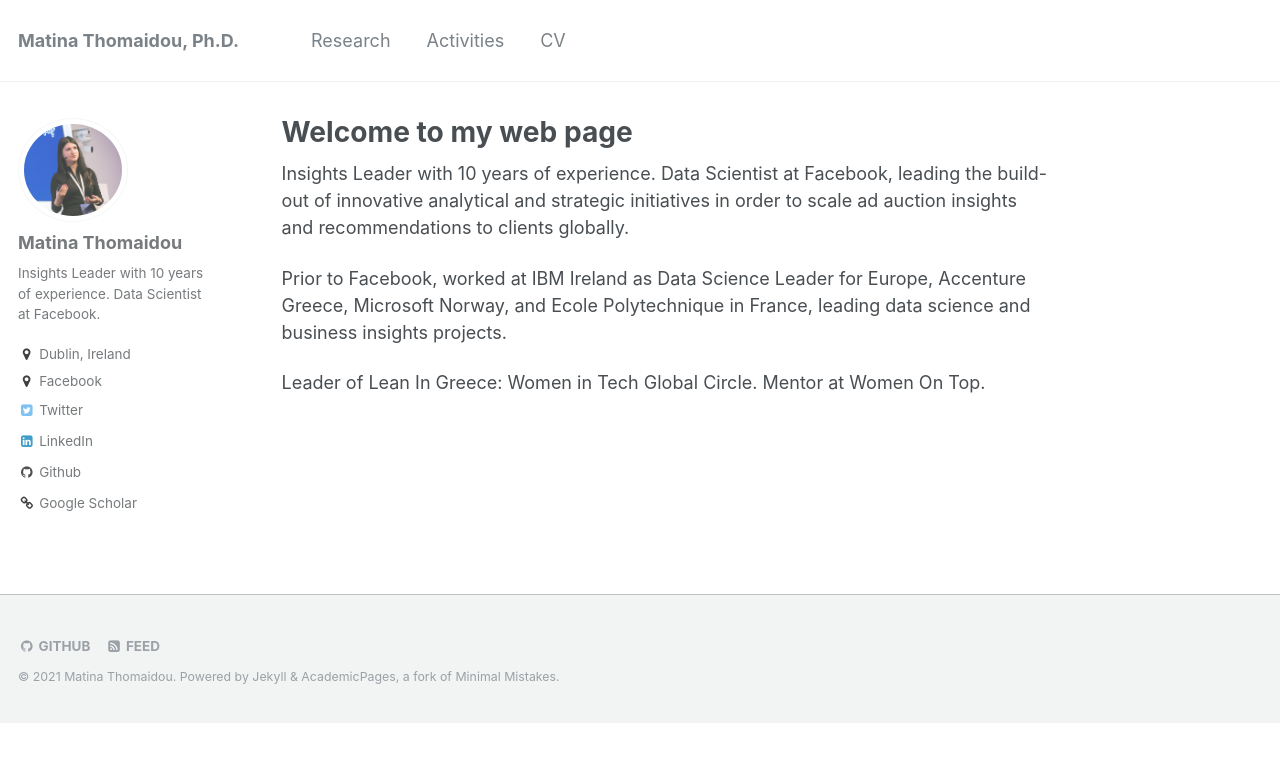
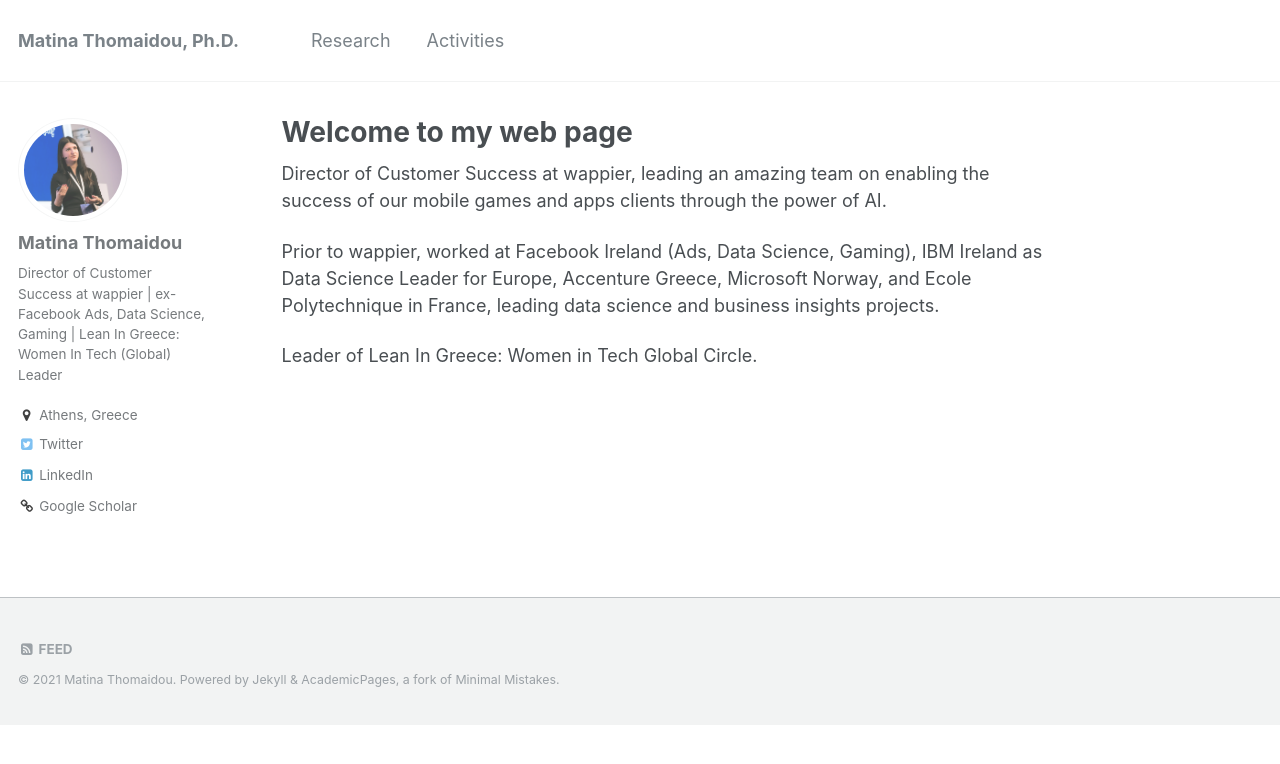
Before and after one commit to matinathomaidou/matinathomaidou.github.io, a Jekyll site: the page built from _pages/about.md, in a window 1280 px wide. Shown: the top 764 px of the page. Built offline with Jekyll 4.4.1, drawn with Linux system fonts in a browser that asks for light colours.

Commit message:
april update 2021
april update 2021

```diff
--- a/_config.yml
+++ b/_config.yml
@@ -79,9 +79,9 @@ analytics:
 author:
   name             : "Matina Thomaidou"
   avatar           : "profile.png"
-  bio              : "Insights Leader with 10 years of experience. Data Scientist at Facebook."
-  location         : "Dublin, Ireland"
-  employer         : "Facebook"
+  bio              : "Director of Customer Success at wappier | ex-Facebook Ads, Data Science, Gaming | Lean In Greece: Women In Tech (Global) Leader"
+  location         : "Athens, Greece"
+  employer         :
   googlescholar    : "https://scholar.google.gr/citations?user=le0CBRIAAAAJ&hl=en"
   email            :
   uri              :
@@ -91,7 +91,7 @@ author:
   flickr           :
   facebook         :
   foursquare       :
-  github           : "matinathomaidou"
+  github           :
   google_plus      :
   keybase          :
   instagram        :
--- a/_data/navigation.yml
+++ b/_data/navigation.yml
@@ -5,6 +5,3 @@ main:
 
   - title: "Activities"
     url: /activities/
-
-  - title: "CV"
-    url: /cv/
--- a/_pages/about.md
+++ b/_pages/about.md
@@ -8,8 +8,8 @@ redirect_from:
   - /about.html
 ---
 
-Insights Leader with 10 years of experience. Data Scientist at Facebook, leading the build-out of innovative analytical and strategic initiatives in order to scale ad auction insights and recommendations to clients globally.
+Director of Customer Success at wappier, leading an amazing team on enabling the success of our mobile games and apps clients through the power of AI.
 
-Prior to Facebook, worked at IBM Ireland as Data Science Leader for Europe, Accenture Greece, Microsoft Norway, and Ecole Polytechnique in France, leading data science and business insights projects.
+Prior to wappier, worked at Facebook Ireland (Ads, Data Science, Gaming), IBM Ireland as Data Science Leader for Europe, Accenture Greece, Microsoft Norway, and Ecole Polytechnique in France, leading data science and business insights projects.
 
-Leader of Lean In Greece: Women in Tech Global Circle. Mentor at Women On Top.
+Leader of Lean In Greece: Women in Tech Global Circle.
```
